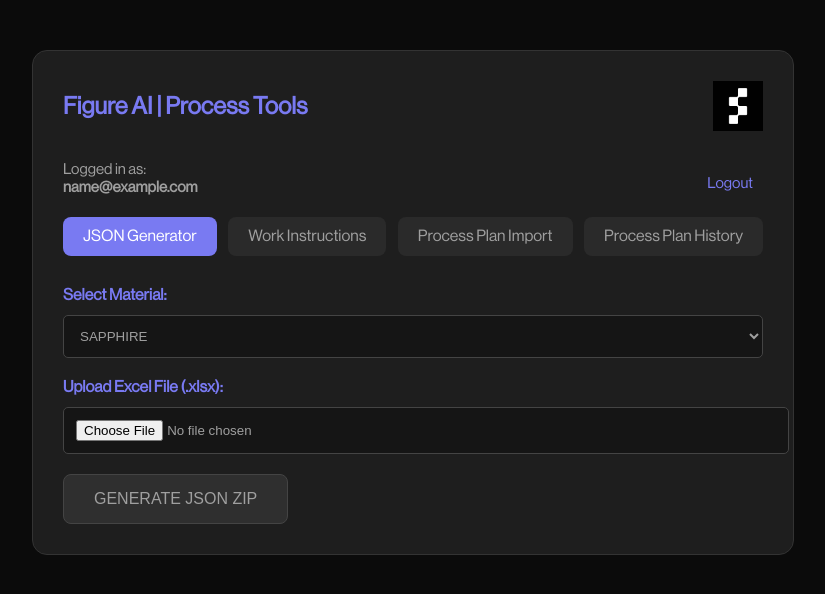
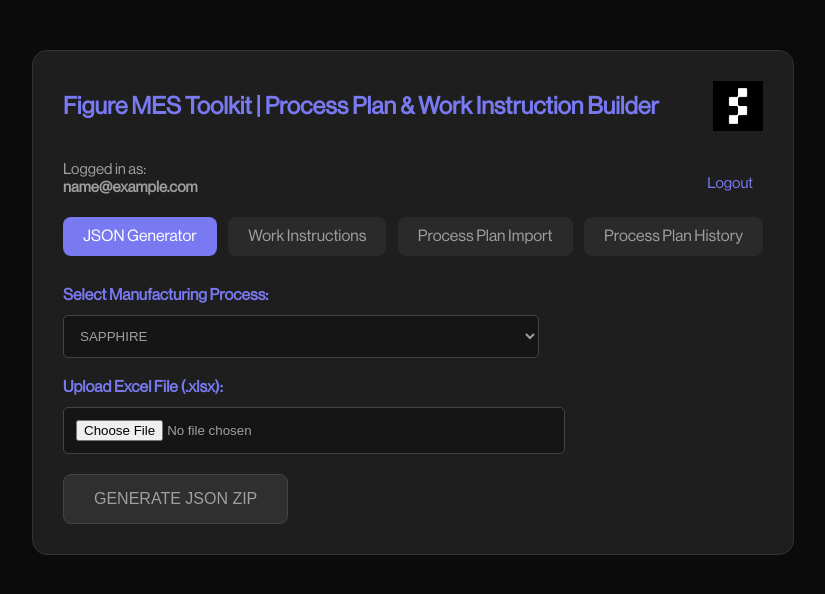
Before and after one commit to humanapril/processplan, a Flask app: page / in a window 1280 px wide. Shown: the top 594 px of the page, without its empty margins (227-1052 px from the left). Run offline with Flask 3, Linux system fonts and the light colour scheme; the visitor is signed in with stand-in values (Sample User, id 1); data that the repository does not hold is empty; some libraries are stand-ins or nearby versions.

Commit message:
modified the UI

```diff
--- a/process_plan_app/templates/index.html
+++ b/process_plan_app/templates/index.html
@@ -55,7 +55,7 @@
 
       input[type="file"],
       select {
-        width: 100%;
+        width: 68%;
         padding: 12px;
         margin-top: 10px;
         background-color: #151515;
@@ -115,7 +115,7 @@
   <body>
     <div class="container">
       <div class="header">
-        <h2>Figure AI | Process Tools</h2>
+        <h2>Figure MES Toolkit | Process Plan & Work Instruction Builder</h2>
         <img
           src="{{ url_for('static', filename='images/logo.jpg') }}"
           class="logo"
@@ -197,7 +197,7 @@
         enctype="multipart/form-data"
       >
         <input type="hidden" name="form_type" value="json" />
-        <label for="material">Select Material:</label>
+        <label for="material">Select Manufacturing Process:</label>
         <select name="material" id="material" required>
           {% for material in materials %}
           <option value="{{ material }}">{{ material }}</option>
@@ -216,7 +216,7 @@
         enctype="multipart/form-data"
       >
         <input type="hidden" name="form_type" value="pdf" />
-        <label for="pdf_files">Upload PDF(s) to Split:</label>
+        <label for="pdf_files">Upload Work Instruction PDF File to Split:</label>
         <input
           type="file"
           name="pdf_files"
@@ -235,7 +235,7 @@
         enctype="multipart/form-data"
         onsubmit="handleImportSubmit(event)"
       >
-        <label for="json_file">Upload JSON File:</label>
+        <label for="json_file">Upload Process Plan File (.json):</label>
         <input
           type="file"
           name="json_file"
@@ -311,13 +311,13 @@
 
         const messagePara = document.querySelector("#progressContainer p");
         progressBar.value = stepProgress;
-        messagePara.innerHTML = `Step ${currentStep} of ${steps} completed.<br><small style="color:#999;">(This could take up to 3 min to create object and data models in MES. Please be patient.)</small>`;
+        messagePara.innerHTML = `Step ${currentStep} of ${steps} completed...<br><small style="color:#999;">(This could take up to 3 min to create object and data models in MES. Please be patient.)</small>`;
 
         const intervalId = setInterval(() => {
           currentStep++;
           if (currentStep <= steps) {
             progressBar.value = currentStep * stepProgress;
-            messagePara.innerHTML = `Step ${currentStep} of ${steps} completed.<br><small style="color:#999;">(This could take up to 3 min to create object and data models in MES. Please be patient.)</small>`;
+            messagePara.innerHTML = `Step ${currentStep} of ${steps} completed...<br><small style="color:#999;">(This could take up to 3 min to create object and data models in MES. Please be patient.)</small>`;
           }
         }, stepInterval);
 
```
Also changed, not shown: 1 other file.
